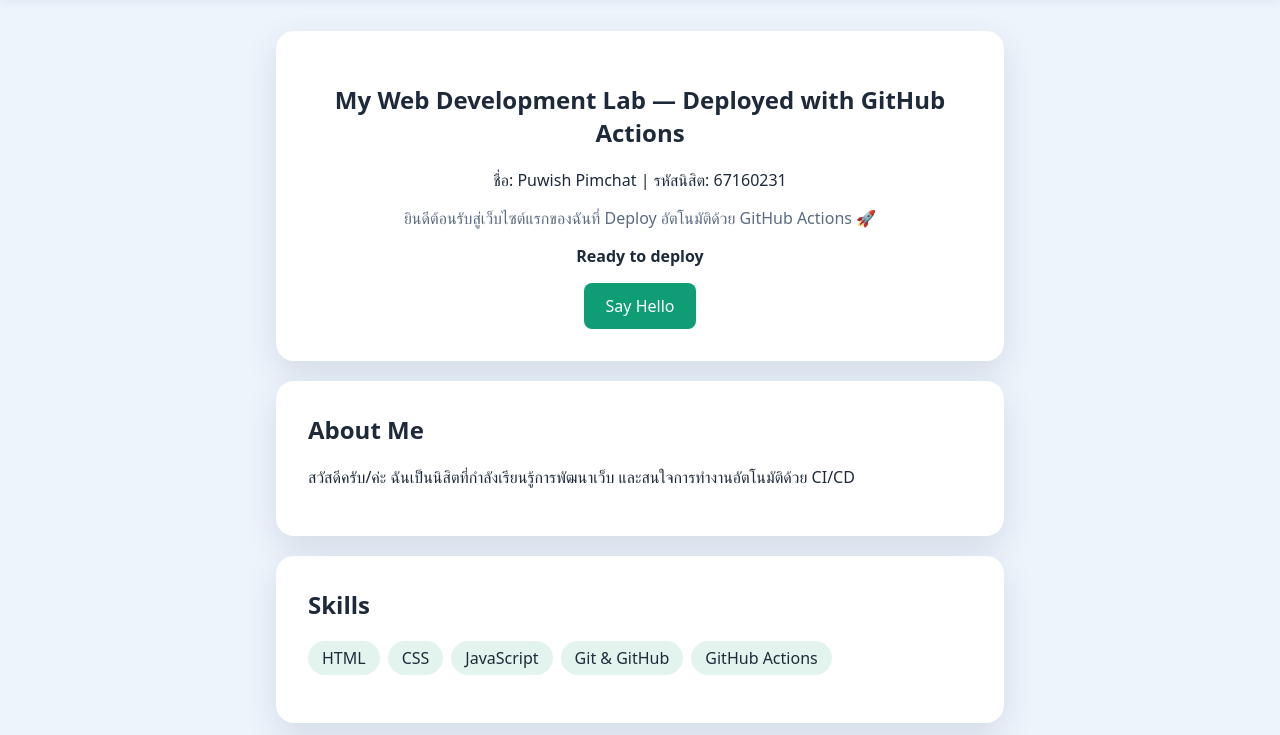
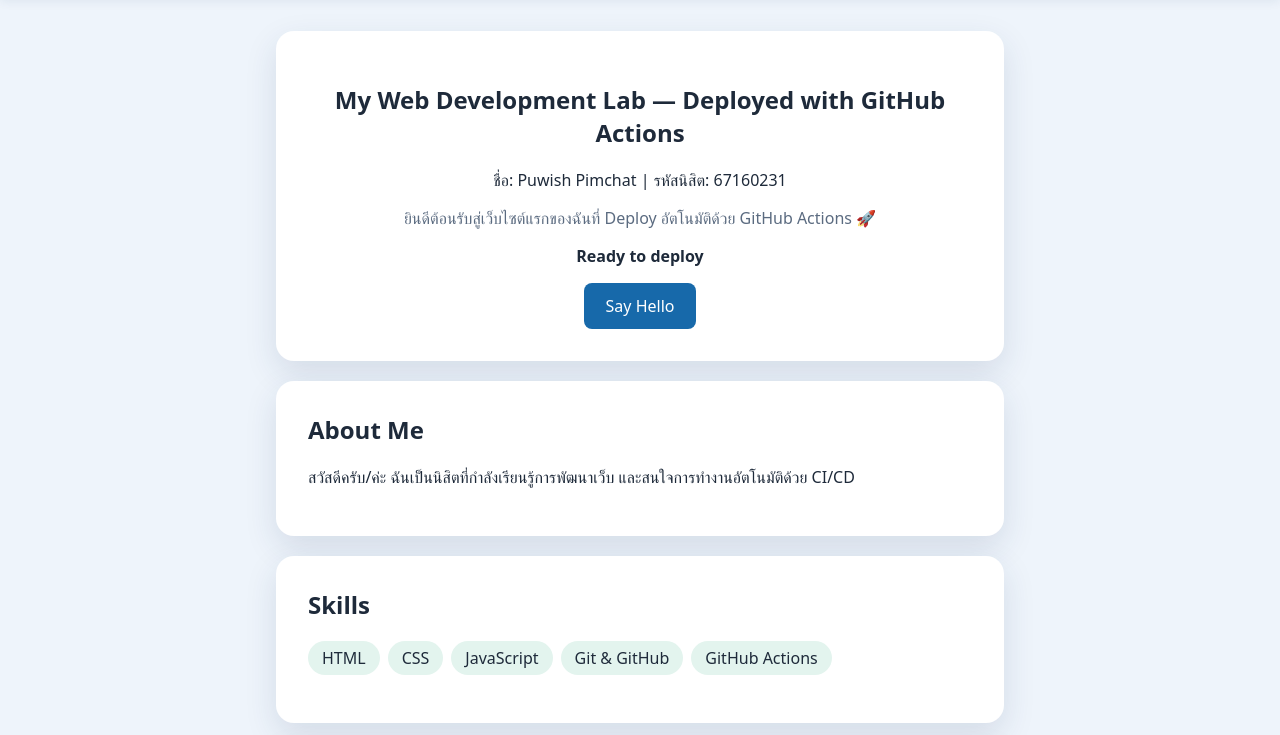
Before and after one commit to 67160231-x/webdev-actions-lab, a plain HTML site: page index.html in a window 1280 px wide. Shown: the part 65-800 px from the top of the page. Drawn offline with Linux system fonts and the light colour scheme.

Commit message:
Update home page design

```diff
--- a/style.css
+++ b/style.css
@@ -3,7 +3,7 @@
   --card: #ffffff;
   --text: #1e2a3a;
   --muted: #5b6b80;
-  --accent: #0f9d76;      /* เปลี่ยนสีปุ่มจาก #1769aa → เขียว (Part D) */
+  --accent: #1769aa;      /* เปลี่ยนสีปุ่มจาก #1769aa → เขียว (Part D) */
   --accent-hover: #0b7d5e;
   --chip: #e3f4ee;
 }
```
